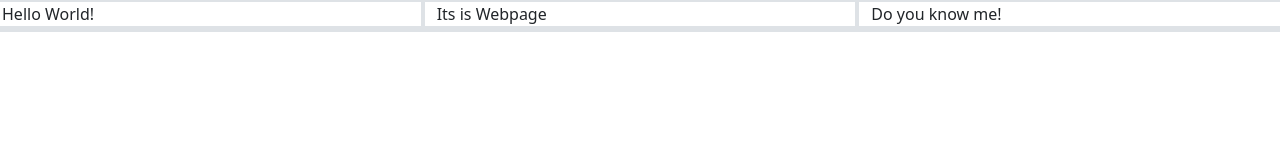
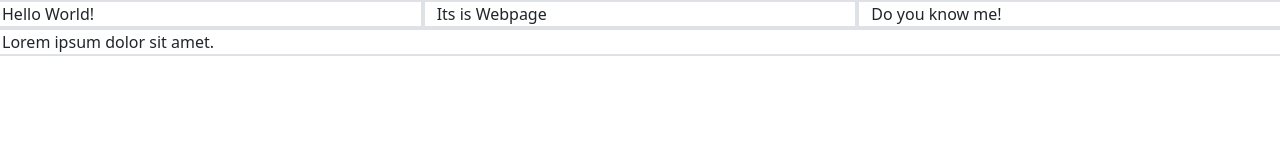
Before and after one commit to SardarWahab/Bootstrap-Project, a plain HTML site: page resp.html in a window 1280 px wide. Drawn offline with Linux system fonts and the light colour scheme.

Commit message:
`Update resp.html: replace empty div with text content`

```diff
--- a/resp.html
+++ b/resp.html
@@ -11,7 +11,7 @@
         <div class="col-3 col-lg-12 col-xl-4 border border-2">Hello World!</div>
         <div class="col-3  col-lg-4  border border-2">Its is Webpage</div>
         <div class="col-3 col-lg-4 border border-2">Do you know me!</div>
-        <div class="col-3 col-lg-4 col-xl-12 border border-2"></div>
+        <div class="col-3 col-lg-4 col-xl-12 border border-2">Lorem ipsum dolor sit amet.</div>
     </div>
 </body>
 </html>
```
